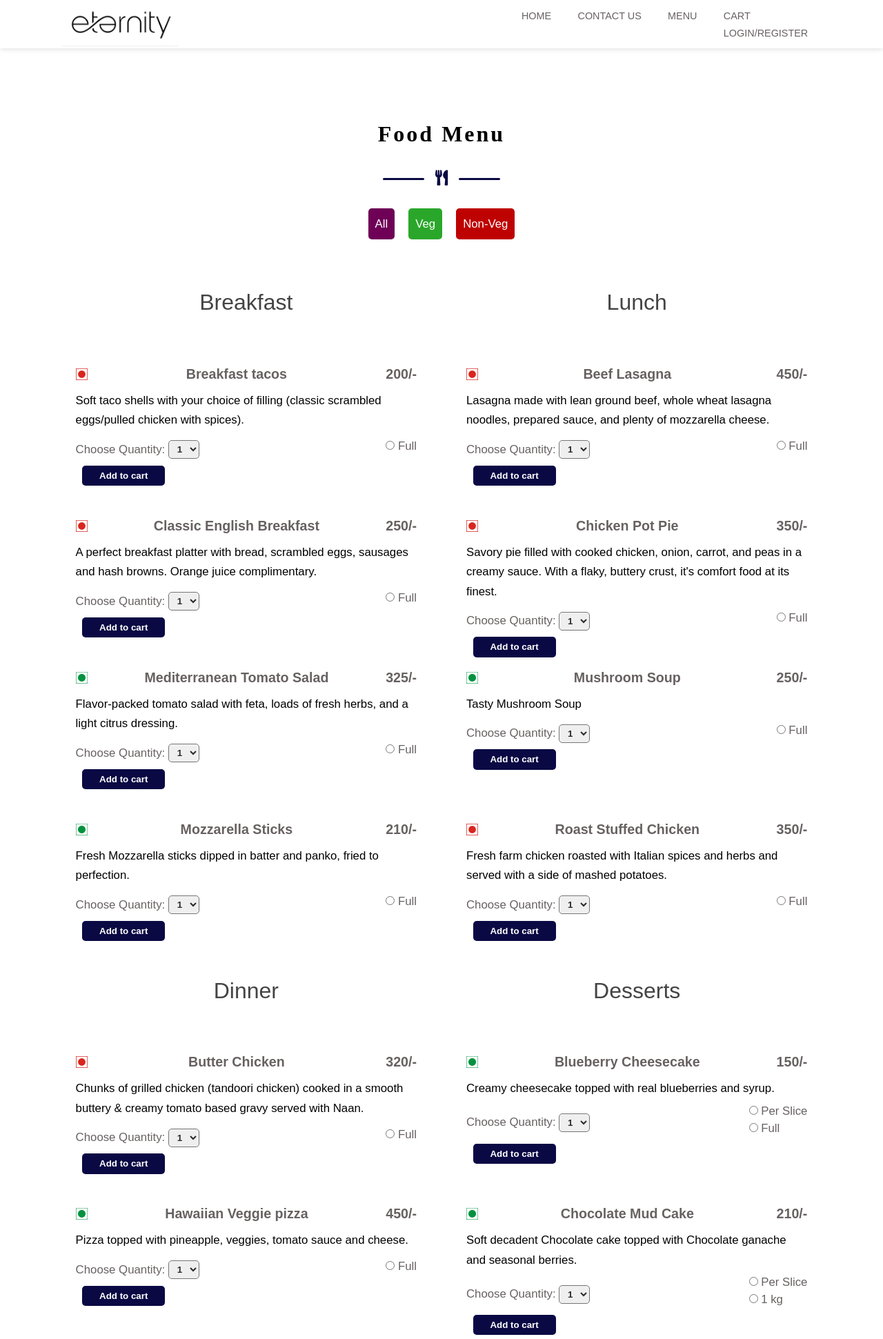
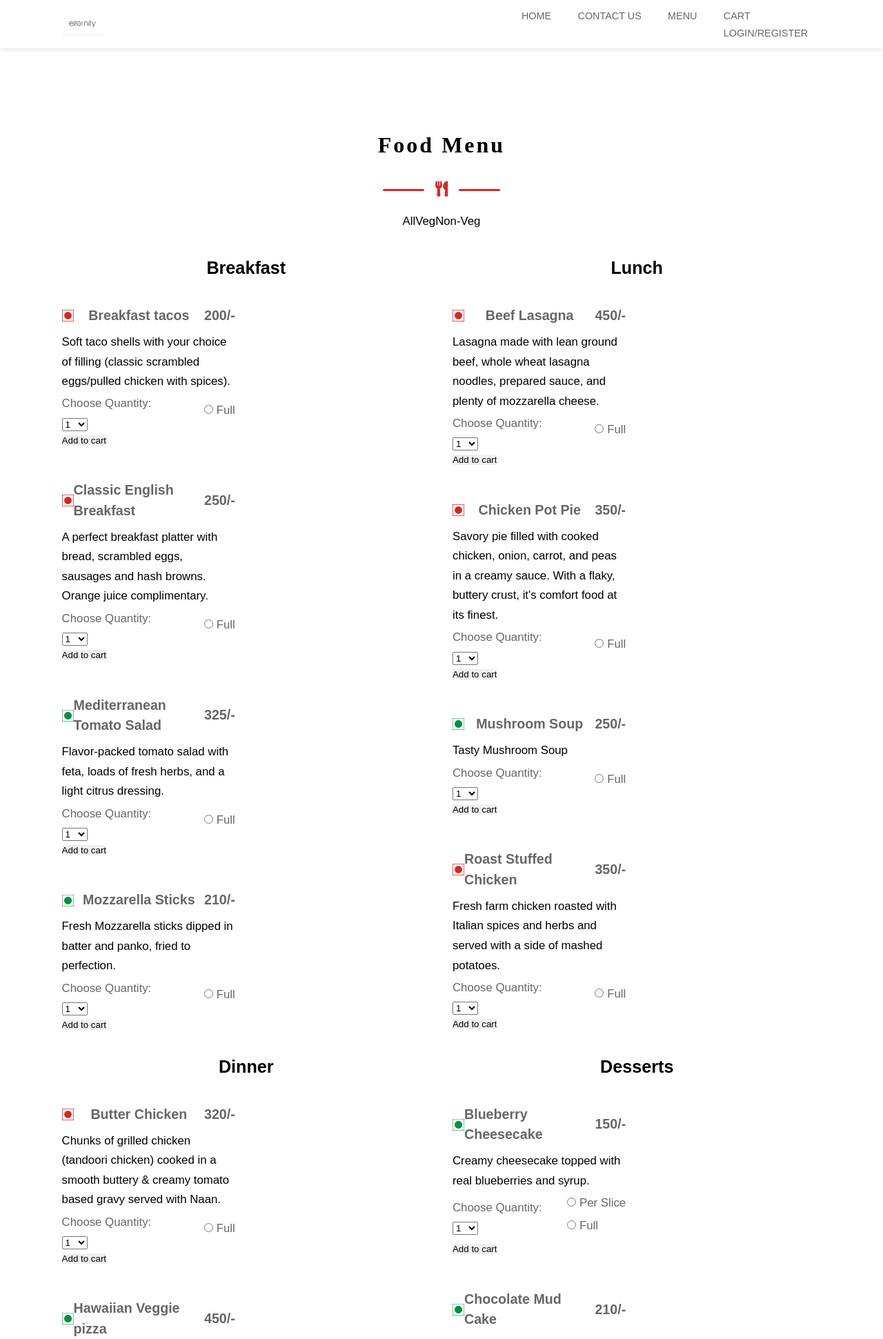
Before and after one commit to swathiv20/Restaurant-Website, a PHP site: page /foodywebsite/menu.php in a window 1280 px wide. Shown: the top 1941 px of the page at 69% size. Run offline with PHP 8.4, Linux system fonts and the light colour scheme; data comes from the database, SQL or seed files in the repository; some web fonts are replaced.

Commit message:
Update style.css

```diff
--- a/css/style.css
+++ b/css/style.css
@@ -1,7 +1,7 @@
 :root {
   --nero: #252525;
-  --dimGray: rgb(104, 97, 97);
-  --max-red: #0a0944;
+  --dimGray: #666;
+  --max-red: #d62828;
   --snow: #fafafa;
   --Libre: "Libre Franklin", sans-serif;
   --Kaushan: "Kaushan Script";
@@ -22,16 +22,6 @@ body {
 }
 
 /* setup &  resuable stylings */
-/* h2::after {
-  position: absolute;
-  content: "";
-  background: #d43031;
-  height: 2px;
-  width: 70px;
-  bottom: 0;
-  margin-left: -35px;
-  left: 50%;
-} */
 a {
   color: #000;
   text-decoration: none;
@@ -43,37 +33,19 @@ img {
 li {
   list-style-type: none;
 }
-.button:link,
-.button:visited {
-  color: white;
-  padding: 10px 10px;
-  margin: 10px;
-  text-align: center;
-  text-decoration: none;
-  display: inline-block;
-  border-radius: 5px;
+button {
+  outline: 0;
+  cursor: pointer;
+  text-transform: uppercase;
+  font-weight: 500;
 }
-.red:hover,
-.red:active {
-  background-color: rgb(48, 6, 6);
-}
-.green:hover,
-.green:active {
-  background-color: rgb(17, 68, 17);
-}
-.red {
-  background-color: rgb(190, 1, 1);
-}
-.green {
-  background-color: rgb(42, 167, 42);
-}
-.purple {
-  background-color: rgb(110, 0, 86);
-}
-.container {
+.container,
+.container1 {
   width: 94%;
   margin: 0 auto;
 }
+
+
 h1,
 h2,
 h3,
@@ -92,7 +64,7 @@ h6 {
   line-height: 1.7;
 }
 .padding-y {
-  padding: 5rem 0;
+  padding: 6rem 0;
 }
 .title {
   padding: 1rem 0;
@@ -116,12 +88,6 @@ h6 {
   font-size: 1.4rem;
   margin: 0 1rem;
   color: var(--max-red);
-}
-.veg {
-  background-color: green;
-}
-.non-veg {
-  background-color: maroon;
 }
 /* banner section */
 .banner-item {
@@ -200,7 +166,7 @@ h6 {
   align-items: center;
 }
 .navbar-brand img {
-  width: 150px;
+  width: 40px;
 }
 .navbar-brand h2 {
   padding-left: 0.4rem;
@@ -233,7 +199,14 @@ h6 {
 .navbar-collapse {
   display: none;
 }
-
+/* After login */
+.welcomeuser {
+  font-weight: bold;
+}
+.usernav {
+  justify-content: flex-start;
+  color: #252525;
+}
 /* fixed navbar class */
 .fxd-navbar {
   position: fixed;
@@ -308,12 +281,11 @@ h6 {
   justify-content: space-between;
   color: var(--dimGray);
 }
-.add_to_cart {
-  margin: 0.6rem;
-  display: inline-block;
+.menu-text a {
+  margin-top: 0.6rem;
+  display: block;
   background: var(--max-red);
   width: 120px;
-  border-radius: 5px;
   text-align: center;
   padding: 0.45rem 0;
   color: #fff;
@@ -323,26 +295,60 @@ h6 {
 .menu-text a:hover {
   background: var(--nero);
 }
-.menu-section-title {
-  font-size: 32px;
-  display: block;
-  font-weight: 400;
-  color: #444;
-  margin: 20px 0;
+/* team */
+.team {
+  background: var(--snow);
+}
+.team-row {
+  margin: 2rem 0;
+}
+.team-item {
+  margin-bottom: 1.5rem;
+}
+.team-img {
+  position: relative;
+  overflow: hidden;
+}
+.team-info {
+  position: absolute;
+  left: 0;
+  bottom: 0;
+  width: 100%;
   text-align: center;
+  background: var(--snow);
+  padding: 1rem 0;
+  transform: translateY(35%);
+  transition: var(--transition);
 }
-.menu-title-div {
-  text-align: center;
+.team-info h3 {
+  font-size: 1.6rem;
+  color: var(--dimGray);
 }
-.dropdown {
-  margin-top: 0.6rem;
-  display: inline-block;
-  text-align: center;
-  padding: 4px;
-  border-radius: 5px;
-  color: rgb(44, 41, 41);
-  font-weight: 600;
+.team-info .text {
+  text-transform: uppercase;
+  font-size: 1rem;
+  letter-spacing: 3px;
+  color: var(--max-red);
+}
+.team-info ul {
+  margin-top: 1rem;
+}
+.team-info ul li {
+  background: var(--nero);
+  margin: 0 0.4rem;
+  width: 40px;
+  height: 40px;
+  border-radius: 50%;
   transition: var(--transition);
+}
+.team-info ul li:hover {
+  background: var(--max-red);
+}
+.team-info ul li a {
+  color: #fff;
+}
+.team-item:hover .team-info {
+  transform: translateY(0);
 }
 
 /* contact */
@@ -367,8 +373,7 @@ h6 {
   border-color: var(--dimGray);
 }
 .form-submit-btn {
-  background: var(--max-red);
-
+  background: var(--nero);
   color: #fff;
   text-transform: uppercase;
   font-size: 1rem;
@@ -379,7 +384,7 @@ h6 {
   transition: var(--transition);
 }
 .form-submit-btn:hover {
-  background: var(--nero);
+  background: var(--max-red);
 }
 .contact-info {
   background: var(--max-red);
@@ -427,6 +432,108 @@ footer {
   padding: 2rem 0;
   text-align: center;
 }
+thead {
+  background-color: var(--nero);
+  color: #fff;
+}
+fa-times {
+  color: var(--nero);
+}
+.tablediv {
+  display: table;
+  width: 94%;
+
+}
+.cart-table {
+  width: 70%;
+  margin: 0 auto;
+  font-size: 16px;
+  font-weight: 500;
+  margin-left: 15%;
+  margin-right: 15%;
+
+}
+.cart-table th
+{
+  background-color: #0a0944;
+}
+
+.cart-table thead tr th,
+.cart-table tbody tr td {
+  vertical-align: middle;
+  text-align: center;
+}
+.cart-table tbody tr td {
+  width: 170px;
+  margin: 0 auto;
+}
+.coupon {
+  text-align: left;
+  padding: 5px 0 10px;
+  width: 250px;
+}
+.form-group {
+  margin-bottom: 15px;
+}
+label {
+  display: inline-block;
+  margin-bottom: 0.5rem;
+}
+.coupon input {
+  width: 70%;
+  float: left;
+}
+.form-group input,
+.form-group textarea {
+  border-radius: 0;
+  border: none !important;
+  -webkit-box-shadow: none !important;
+  -moz-box-shadow: none !important;
+  box-shadow: none !important;
+  background-color: #f3f1ed;
+  padding: 10px 15px;
+}
+
+.cart-btn {
+  float: right;
+  margin-top: 17px;
+}
+.cart-btn button {
+  float: left;
+  margin-left: 5px;
+  background-color: #0a0944;
+}
+.btn-default,
+.btn-success {
+  background-color: var(--max-red);
+  color: white;
+  font-family: var(--Libre);
+}
+.btn {
+  border-radius: 3px;
+  border: none;
+  text-transform: capitalize;
+  letter-spacing: 1px;
+  font-weight: 500;
+  padding: 10px 15px;
+}
+.cart_totals {
+  font-size: 16px;
+  padding-top: 3rem;
+  padding-left: 430px;
+}
+.cart_totals h4 {
+  text-transform: uppercase;
+  color: #4b4741;
+  text-align: center;
+  font-weight: 600;
+  font-size: 1rem;
+  padding-left: 1rem;
+}
+.cart_totals th {
+  font-size: 1rem;
+  padding-left: 25rem;
+}
 
 /* #### Media Queries #### */
 
@@ -441,10 +548,10 @@ footer {
   }
   /* menu */
   .menu-item {
+    display: grid;
+    grid-template-columns: repeat(2, 1fr);
     align-items: center;
     column-gap: 2rem;
-    margin: 20px;
-    height: 200px;
   }
 }
 
@@ -455,7 +562,15 @@ footer {
     margin-left: auto;
     margin-right: auto;
   }
-
+  /* team */
+  .team-item {
+    margin-bottom: 0;
+  }
+  .team-row {
+    display: grid;
+    grid-template-columns: repeat(2, 1fr);
+    gap: 2rem;
+  }
   /* contact */
   .contact-form {
     width: 600px;
```
